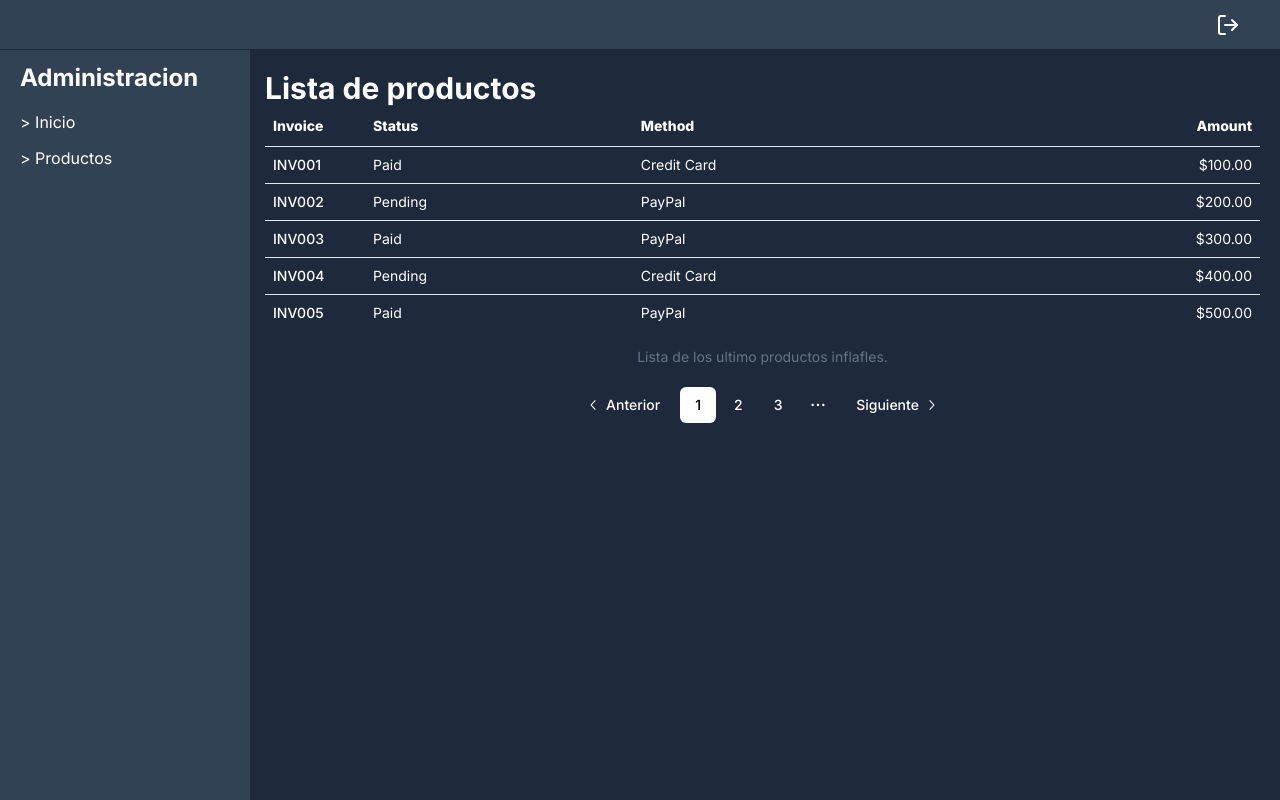
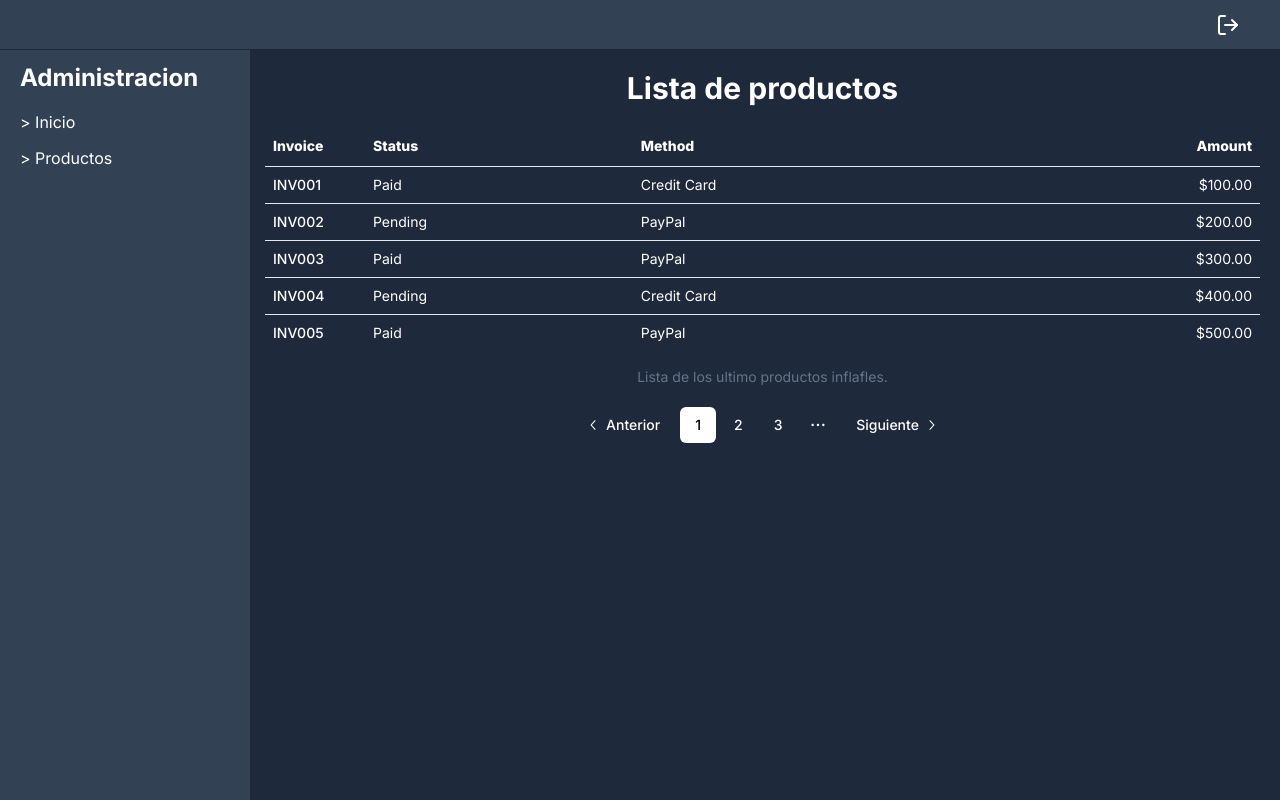
Before and after one commit to LuisJaraGG/peruglobo, a Next.js app: page /admin/dashboard in a window 1280 px wide. Built offline with nearby package versions, Linux system fonts and the light colour scheme.

Commit message:
admin fixed

```diff
--- a/src/app/(pages)/(admin)/admin/_components/sidebar.tsx
+++ b/src/app/(pages)/(admin)/admin/_components/sidebar.tsx
@@ -1,9 +1,8 @@
 'use client'
 import { LogOutIcon } from 'lucide-react';
-import { ReactNode } from 'react';
 import Cookies from 'js-cookie';
 import Link from 'next/link';
-import { AlignLeft  } from 'lucide-react';
+import { AlignLeft } from 'lucide-react';
 import {
   Sheet,
   SheetContent,
@@ -11,25 +10,21 @@ import {
   SheetHeader,
   SheetTitle,
   SheetTrigger,
-  } from "@/components/ui/sheet"
-  import { Button } from "@/components/ui/button"
+} from "@/components/ui/sheet";
+import { Button } from "@/components/ui/button";
 
-
-export interface SidebarProps {
-    children: ReactNode;
-}
-export default function Sidebar({children}:SidebarProps) {
+export default function Sidebar() {
   const logoput = () => {
     Cookies.remove('token');
     window.location.reload();
-    }
+  };
 
   return (
     <>
       <div className="bg-slate-700 flex justify-between md:justify-end items-center h-[50px] px-10 shadow-sm border-b border-slate-800">
         <div className='md:hidden'>
-                    <Sheet >
-                        <SheetTrigger  >
+          <Sheet>
+            <SheetTrigger>
               <AlignLeft className="w-6 h-6 text-white cursor-pointer" />
             </SheetTrigger>
             <SheetContent side={"left"}>
@@ -54,10 +49,10 @@ export default function Sidebar({children}:SidebarProps) {
           </Sheet>
         </div>
 
-                <LogOutIcon className="w-6 h-6 text-white cursor-pointer" onClick={logoput}/>
+        <LogOutIcon className="w-6 h-6 text-white cursor-pointer" onClick={logoput} />
       </div>
-                <aside className=" w-[250px] fixed left-0 top-13 right-0 overflow-hidden z-10">
-                    <div className="bg-slate-700  h-screen text-white pl-5 pt-3 md:block hidden">
+      <aside className="w-[250px] fixed left-0 top-13 right-0 overflow-hidden z-10">
+        <div className="bg-slate-700 h-screen text-white pl-5 pt-3 md:block hidden">
           <h1 className='text-2xl font-bold mb-4'>Administracion</h1>
           <ul className='flex flex-col gap-3'>
             <li>
@@ -73,9 +68,6 @@ export default function Sidebar({children}:SidebarProps) {
           </ul>
         </div>
       </aside>
-                <div className="md:pl-[265px] pl-5 pr-5 pt-5 relative">
-                        {children}
-                </div>
     </>
-    )
+  );
 }
--- a/src/app/(pages)/(admin)/admin/dashboard/page.tsx
+++ b/src/app/(pages)/(admin)/admin/dashboard/page.tsx
@@ -8,7 +8,7 @@ import TableProducts from "../_components/tableProducts";
 export default function Dashboard() {
     return (
         <>
-        <h1 className="text-3xl text-white font-bold">Lista de productos</h1>
+        <h1 className="text-3xl text-white font-bold mb-5 text-center">Lista de productos</h1>
         <main className=" ">
             <TableProducts></TableProducts>
         </main>
--- a/src/app/(pages)/(admin)/admin/layout.tsx
+++ b/src/app/(pages)/(admin)/admin/layout.tsx
@@ -3,6 +3,7 @@ import { Inter } from "next/font/google";
 import Sidebar from "./_components/sidebar";
 const inter = Inter({ subsets: ["latin"] });
 import { Toaster } from 'react-hot-toast';
+
 export default function AdminLayout({
   children,
 }: Readonly<{
@@ -11,7 +12,10 @@ export default function AdminLayout({
   return (
     <>
       <main suppressHydrationWarning className="bg-slate-800 min-h-screen">
-        <Sidebar children={children} />
+        <Sidebar />
+        <div className="md:pl-[265px] pl-5 pr-5 pt-5 relative">
+          {children}
+        </div>
       </main>
     </>
   );
```
Lines whose indentation alone changed are shown as unchanged.
